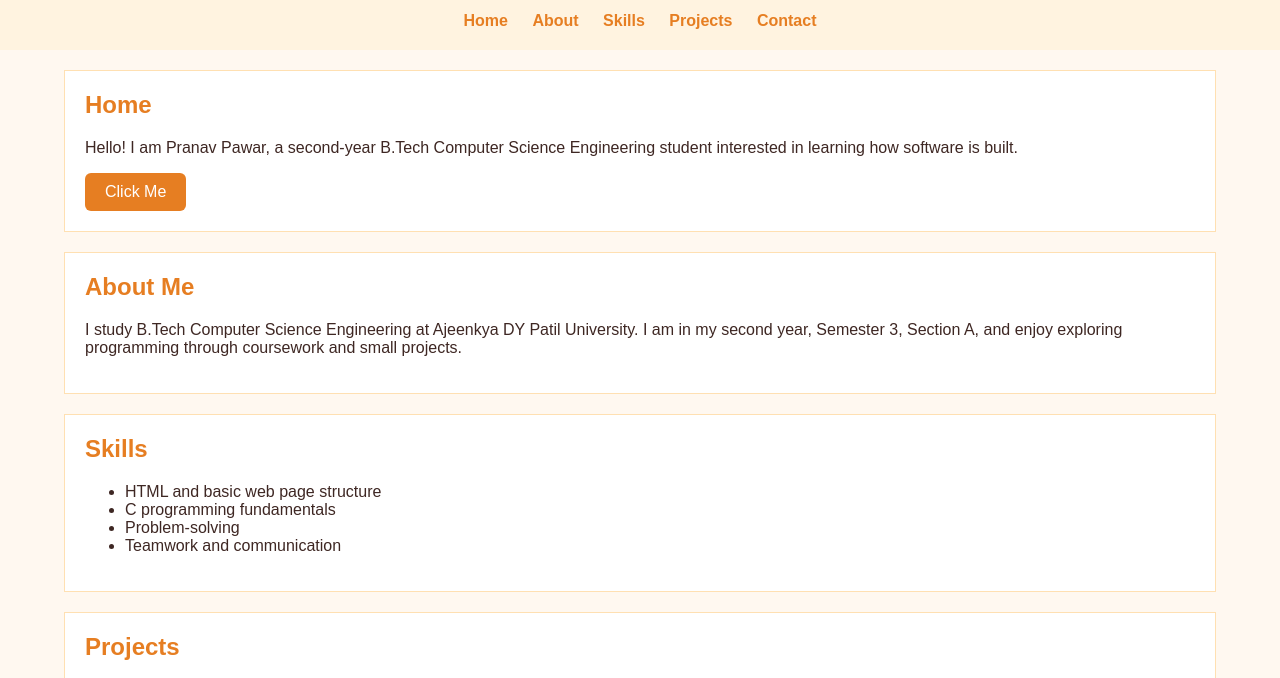
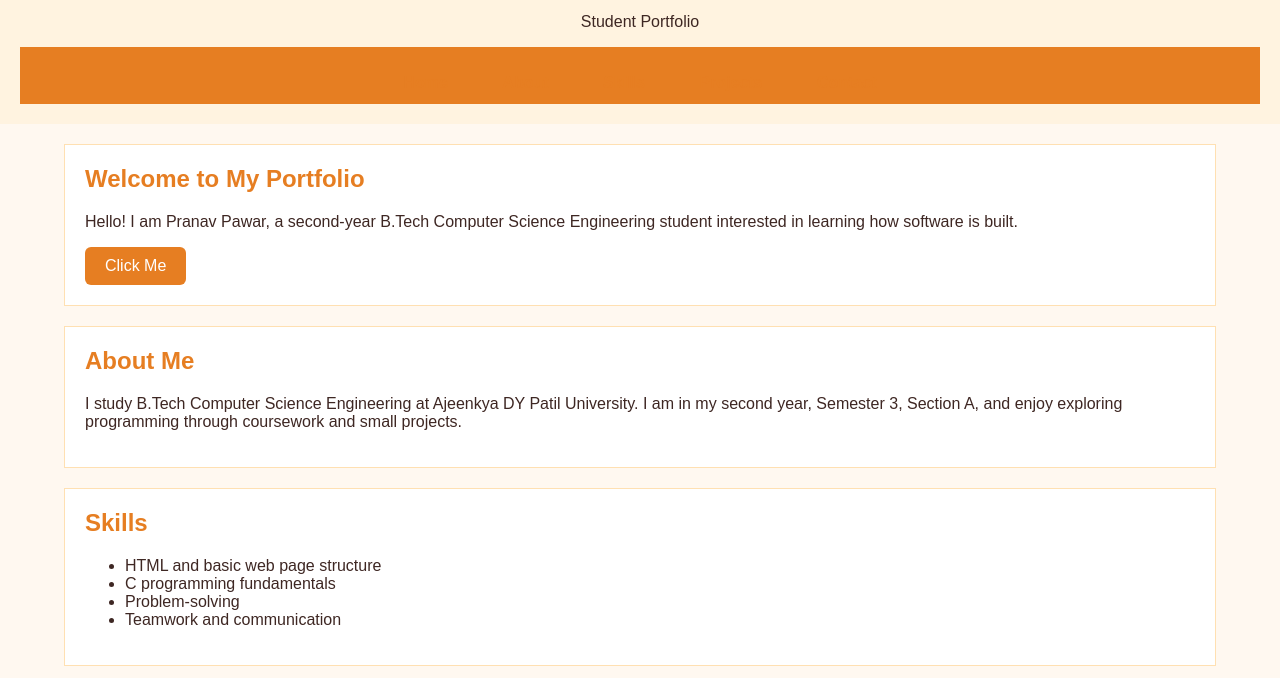
Before and after one commit to pranav15082007-tech/Github_practical_test, a plain HTML site: page index.html in a window 1280 px wide. Shown: the part 80-758 px from the top of the page. Drawn offline with Linux system fonts and the light colour scheme.

Commit message:
Add navigation bar to portfolio

```diff
--- a/index.html
+++ b/index.html
@@ -1,14 +1,20 @@
+
 <!DOCTYPE html>
 <html lang="en">
+
 <head>
-    <meta charset="UTF-8" />
-    <meta name="viewport" content="width=device-width, initial-scale=1.0" />
+    <meta charset="UTF-8">
+    <meta name="viewport" content="width=device-width, initial-scale=1.0">
     <title>Pranav Pawar | Student Portfolio</title>
-    <link rel="stylesheet" href="style.css" />
+    <link rel="stylesheet" href="style.css">
 </head>
+
 <body>
+
     <header>
         <h1>Pranav Pawar</h1>
+        <p>Student Portfolio</p>
+
         <nav>
             <ul>
                 <li><a href="#home">Home</a></li>
@@ -21,8 +27,9 @@
     </header>
 
     <main>
+
         <section id="home">
-        <h2>Home</h2>
+            <h2>Welcome to My Portfolio</h2>
             <p>
                 Hello! I am Pranav Pawar, a second-year B.Tech Computer Science
                 Engineering student interested in learning how software is built.
@@ -67,15 +74,19 @@
             <h2>Contact</h2>
             <p>
                 Email:
-          <a href="mailto:pranav15082007@gmail.com">pranav15082007@gmail.com</a>
+                <a href="mailto:pranav15082007@gmail.com">
+                    pranav15082007@gmail.com
+                </a>
             </p>
         </section>
+
     </main>
 
     <footer>
-      <p>&copy; Pranav Pawar</p>
+        <p>&copy; 2026 Pranav Pawar</p>
     </footer>
 
     <script src="script.js"></script>
+
 </body>
 </html>
--- a/style.css
+++ b/style.css
@@ -80,3 +80,15 @@ footer {
   padding: 15px;
   margin-top: 20px;
 }
+nav {
+    background-color: #e67e22;
+    padding: 12px;
+    text-align: center;
+}
+
+nav a {
+    color: white;
+    text-decoration: none;
+    margin: 15px;
+    font-weight: bold;
+}
```
Lines whose indentation alone changed are shown as unchanged.
